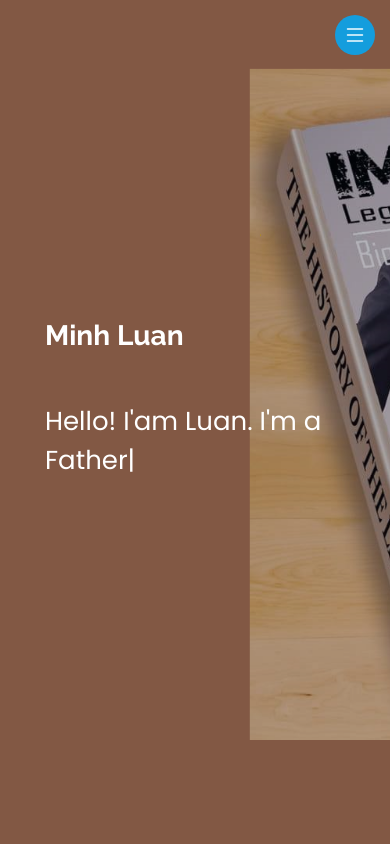
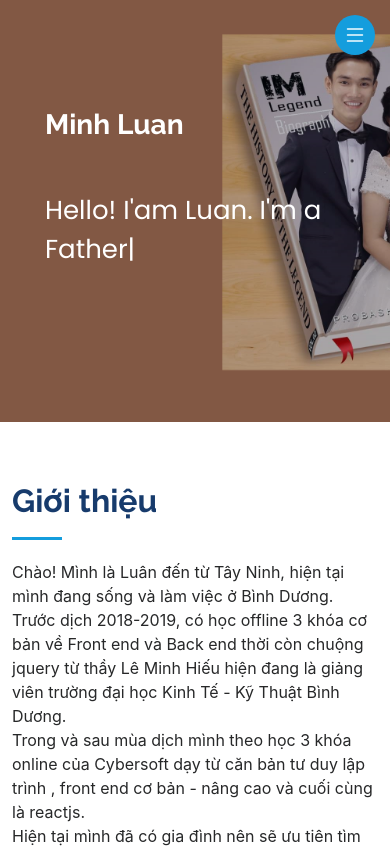
Before and after one commit to black134614/myCV, a React (Create React App) app: page / in a window 390 px wide. Shown: the top 848 px of the page. Built offline with nearby package versions, Linux system fonts and the light colour scheme.

Commit message:
fix hero image in mobile

```diff
--- a/public/assets/css/style.css
+++ b/public/assets/css/style.css
@@ -960,3 +960,13 @@ section {
     padding-right: 20px 15px;
   }
 }
+
+
+@media (max-width: 575.98px) {
+  #hero{
+    height: 50vh;
+  }
+  #hero:before{
+    bottom: 50vh;
+  }
+}
--- a/src/assets/css/style.css
+++ b/src/assets/css/style.css
@@ -952,3 +952,9 @@ section {
     padding-right: 20px 15px;
   }
 }
+
+@media (max-width: 575.98px) {
+  #hero{
+    height: auto!important;
+  }
+}
```
